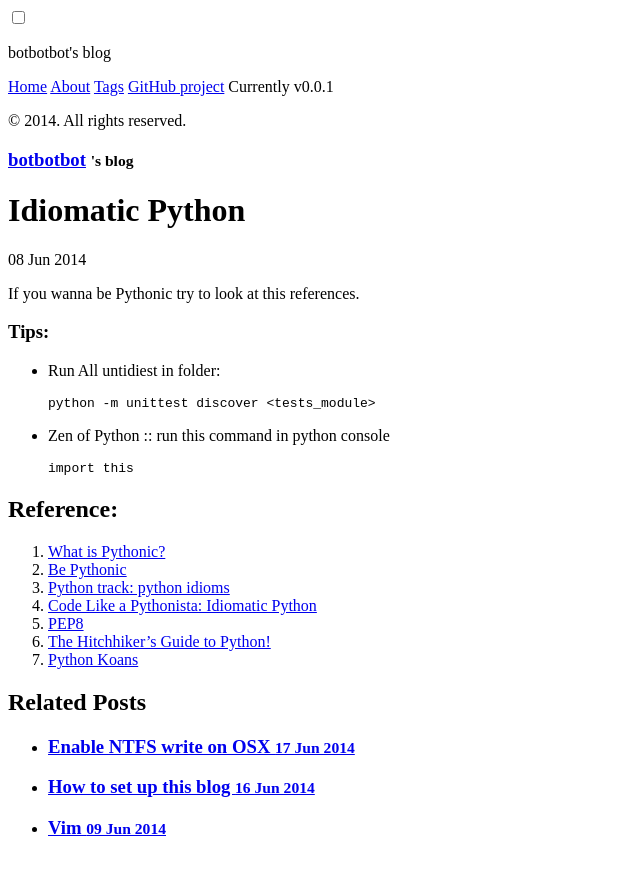
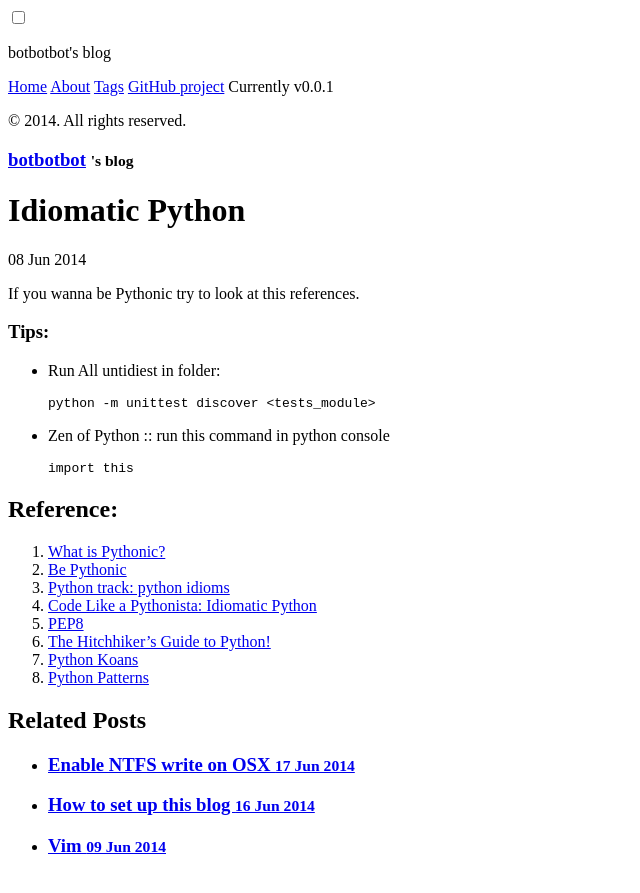
Before and after one commit to ibotdotout/ibotdotout.github.io, a Jekyll site: the page built from _posts/2014-06-08-python-idomatic.md, in a window 1280 px wide. Shown: the top 893 px of the page, without its empty margins (0-640 px from the left). Built offline with Jekyll 4.4.1, drawn with Linux system fonts in a browser that asks for light colours; Markdown is read by kramdown in place of the engine named in the settings.

Commit message:
update post/python

```diff
--- a/_posts/2014-06-08-python-idomatic.md
+++ b/_posts/2014-06-08-python-idomatic.md
@@ -26,3 +26,4 @@ If you wanna be Pythonic try to look at this references.
 5. [PEP8](http://legacy.python.org/dev/peps/pep-0008/)
 6. [The Hitchhiker’s Guide to Python!](http://docs.python-guide.org/en/latest/)
 7. [Python Koans](http://github.com/gregmalcolm/python_koans)
+8. [Python Patterns](https://github.com/faif/python-patterns)
```
